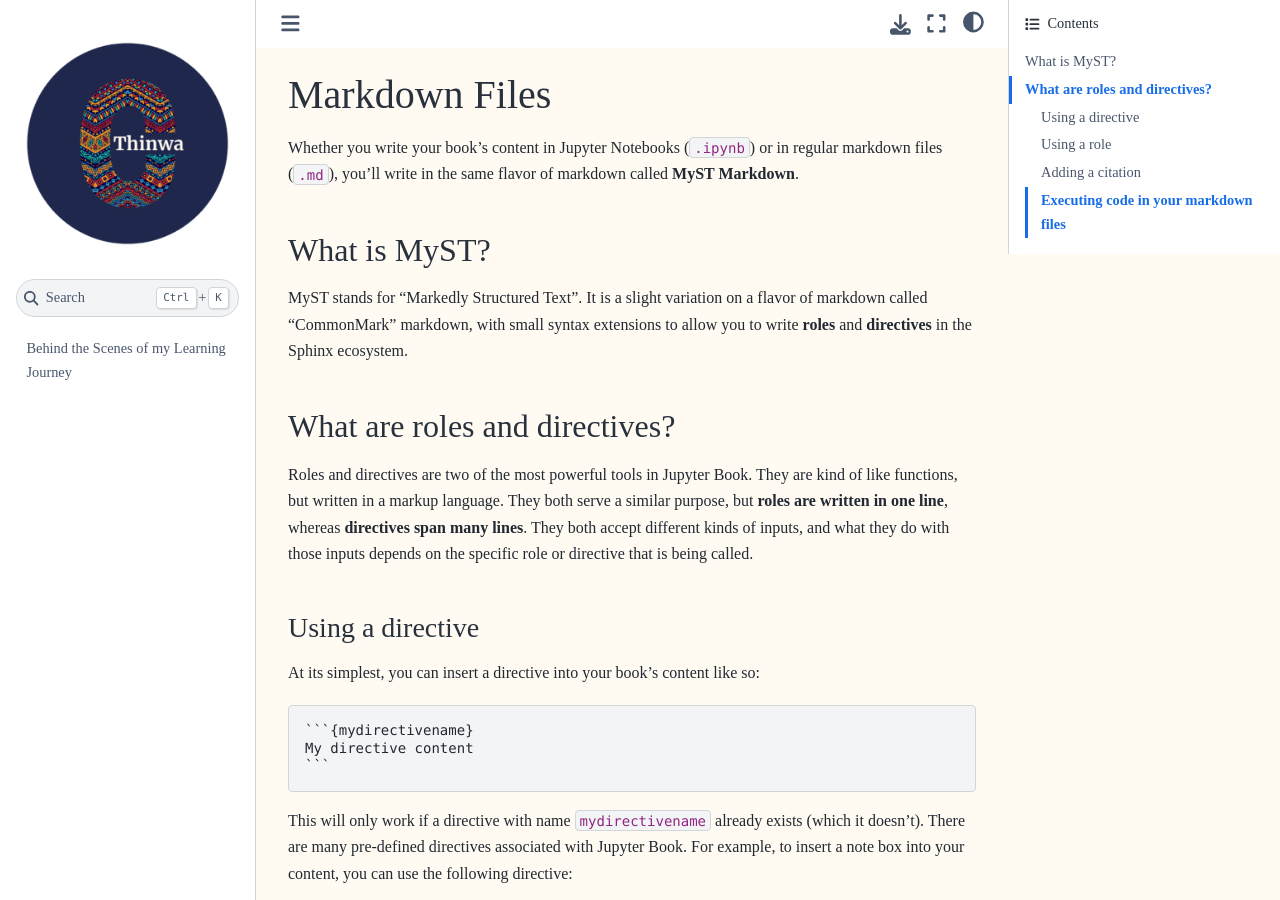
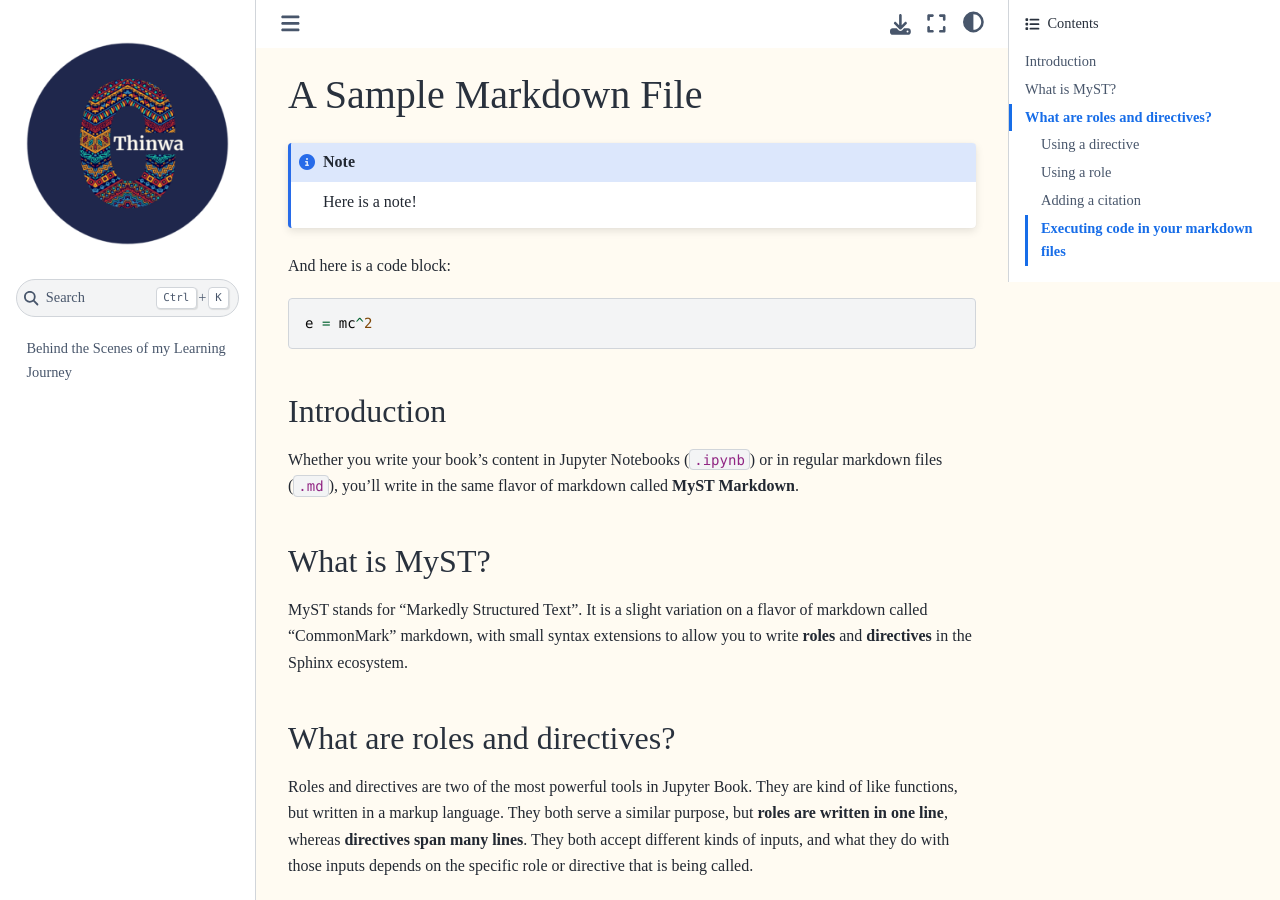
Before and after one commit to CeeThinwa/BTS-Continuous-Learning, a Jupyter Book: the page built from book/sample_markdown.md, in a window 1280 px wide and 900 px high. Built offline with Jupyter Book 1.0.4 settings and Sphinx 7.4.7 and the Sphinx Book theme 1.1.4, drawn with Linux system fonts in a browser that asks for light colours; pages that are not in the unit, such as notebooks, are missing from menus; cross-references to code outside the pages are shown as plain code.

Commit message:
Update sample_markdown.md

````diff
--- a/book/sample_markdown.md
+++ b/book/sample_markdown.md
@@ -1,4 +1,16 @@
-# Markdown Files
+# A Sample Markdown File
+
+:::{note}
+Here is a note!
+:::
+
+And here is a code block:
+
+```
+e = mc^2
+```
+
+## Introduction
 
 Whether you write your book's content in Jupyter Notebooks (`.ipynb`) or
 in regular markdown files (`.md`), you'll write in the same flavor of markdown
````
